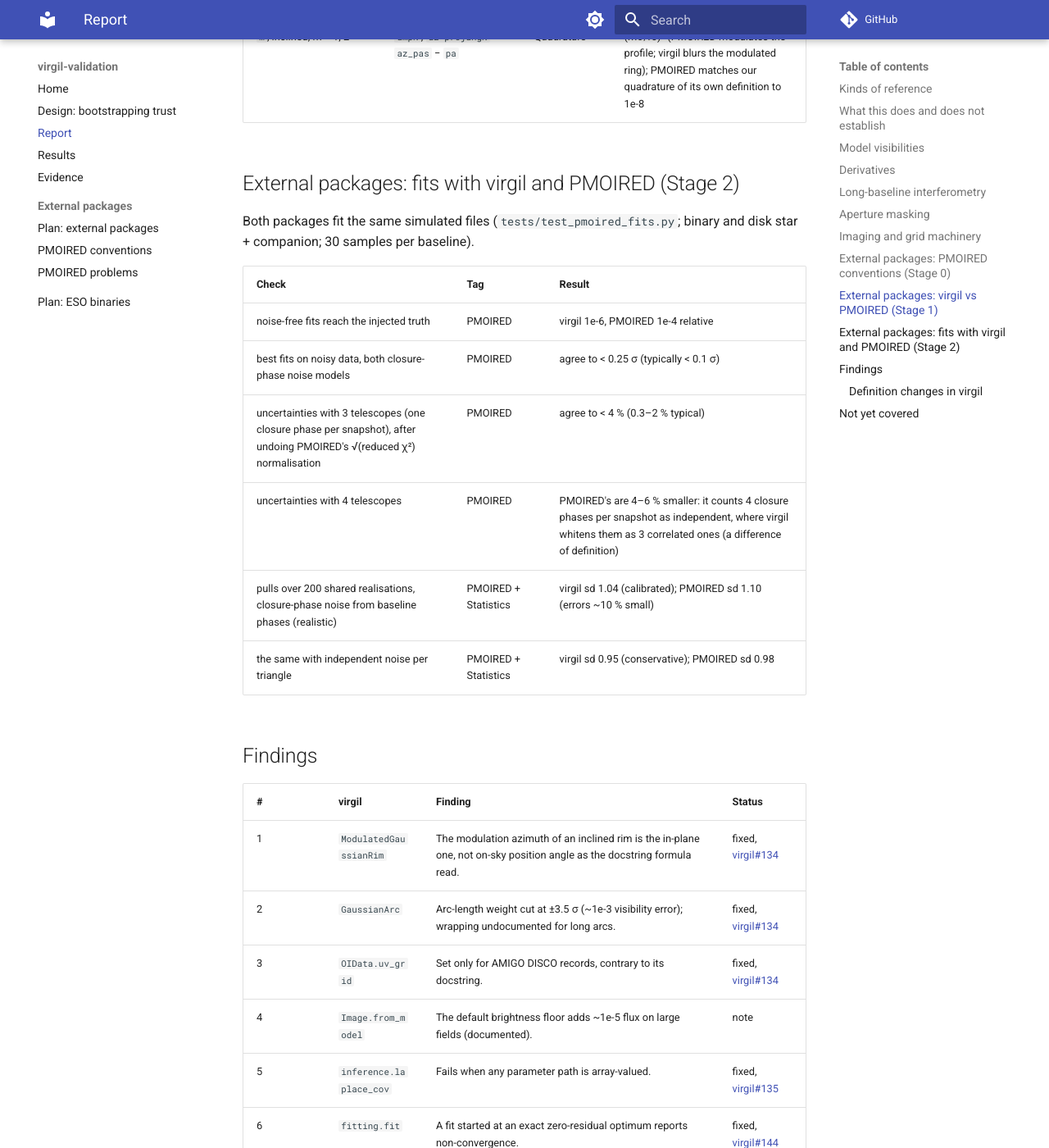
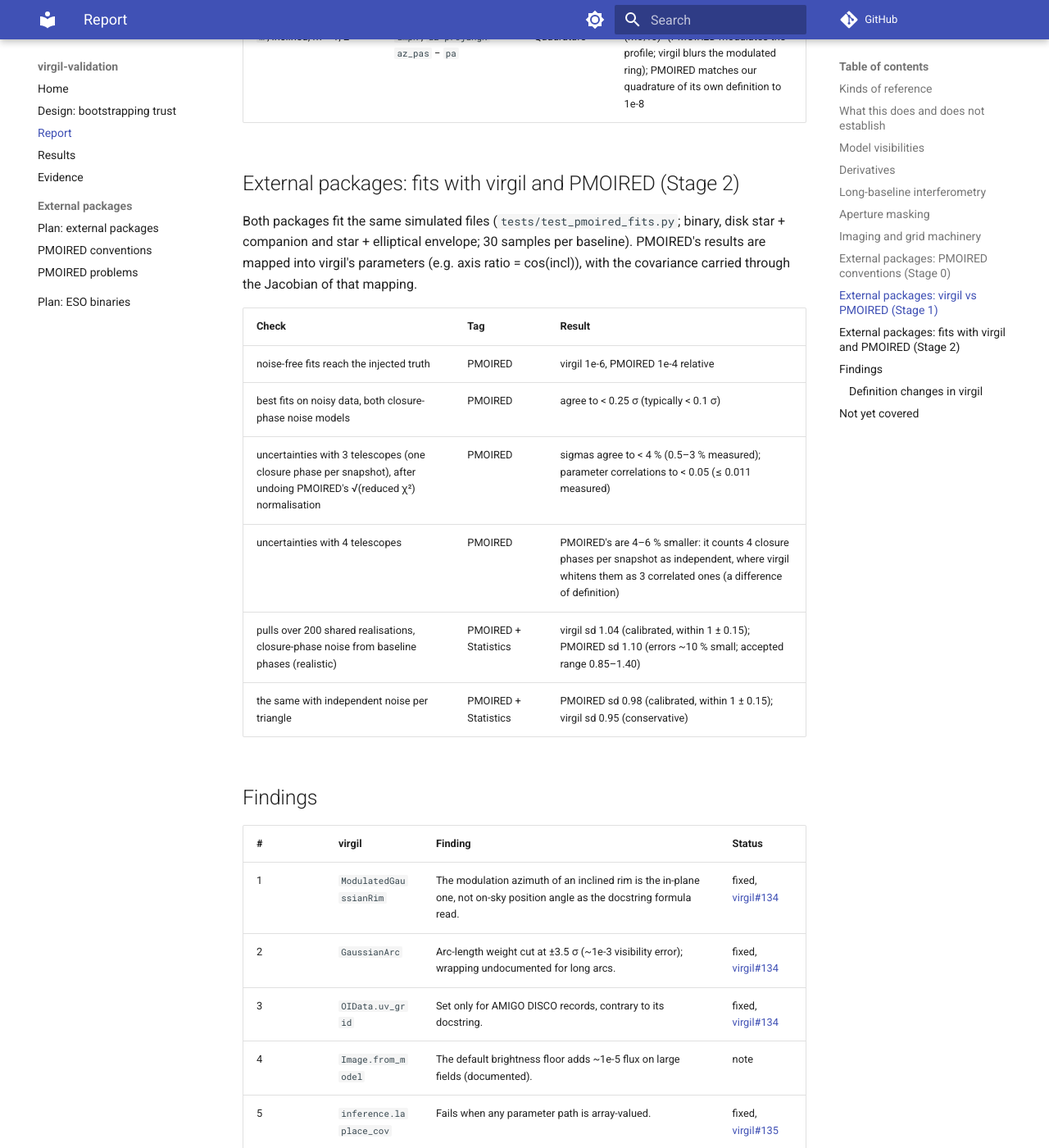
Before and after one commit to benjaminpope/virgil-validation, an MkDocs documentation site: the page built from docs/report.md, in a window 1280 px wide and 1400 px high, scrolled down 7275 px. Shown: the whole window at 82% size. Built offline with MkDocs 1.6.1 and Material for MkDocs 9.7.7, drawn with Linux system fonts in a browser that asks for light colours; comment, search, counter and statistics services are not loaded.

Commit message:
Stage 3 review: test PMOIRED's covariance (order, consistency, correlations); acceptance bands for PMOIRED's pulls; the envelope scene; stage status in progress
PMOIRED's results are mapped into virgil's parameters (axis ratio =
cos(incl)) with the covariance through the Jacobian of the mapping; the
first version of that Jacobian had the sign of d ratio / d incl wrong,
which the new correlation check caught (all correlations with ratio
flipped).

Co-Authored-By: Claude Opus 5.5 <noreply@anthropic.com>

```diff
--- a/docs/report.md
+++ b/docs/report.md
@@ -158,16 +158,19 @@ those coordinates (`tests/test_pmoired_vs_virgil.py`). The carrier file has
 ## External packages: fits with virgil and PMOIRED (Stage 2)
 
 Both packages fit the same simulated files (`tests/test_pmoired_fits.py`;
-binary and disk star + companion; 30 samples per baseline).
+binary, disk star + companion and star + elliptical envelope; 30 samples
+per baseline). PMOIRED's results are mapped into virgil's parameters
+(e.g. axis ratio = cos(incl)), with the covariance carried through the
+Jacobian of that mapping.
 
 | Check | Tag | Result |
 | --- | --- | --- |
 | noise-free fits reach the injected truth | PMOIRED | virgil 1e-6, PMOIRED 1e-4 relative |
 | best fits on noisy data, both closure-phase noise models | PMOIRED | agree to < 0.25 σ (typically < 0.1 σ) |
-| uncertainties with 3 telescopes (one closure phase per snapshot), after undoing PMOIRED's √(reduced χ²) normalisation | PMOIRED | agree to < 4 % (0.3–2 % typical) |
+| uncertainties with 3 telescopes (one closure phase per snapshot), after undoing PMOIRED's √(reduced χ²) normalisation | PMOIRED | sigmas agree to < 4 % (0.5–3 % measured); parameter correlations to < 0.05 (≤ 0.011 measured) |
 | uncertainties with 4 telescopes | PMOIRED | PMOIRED's are 4–6 % smaller: it counts 4 closure phases per snapshot as independent, where virgil whitens them as 3 correlated ones (a difference of definition) |
-| pulls over 200 shared realisations, closure-phase noise from baseline phases (realistic) | PMOIRED + Statistics | virgil sd 1.04 (calibrated); PMOIRED sd 1.10 (errors ~10 % small) |
-| the same with independent noise per triangle | PMOIRED + Statistics | virgil sd 0.95 (conservative); PMOIRED sd 0.98 |
+| pulls over 200 shared realisations, closure-phase noise from baseline phases (realistic) | PMOIRED + Statistics | virgil sd 1.04 (calibrated, within 1 ± 0.15); PMOIRED sd 1.10 (errors ~10 % small; accepted range 0.85–1.40) |
+| the same with independent noise per triangle | PMOIRED + Statistics | PMOIRED sd 0.98 (calibrated, within 1 ± 0.15); virgil sd 0.95 (conservative) |
 
 ## Findings
 
```
Also changed, not shown: docs/design.md (+1 -1 lines), docs/plan_external.md (+1 -1 lines), 1 other file.
